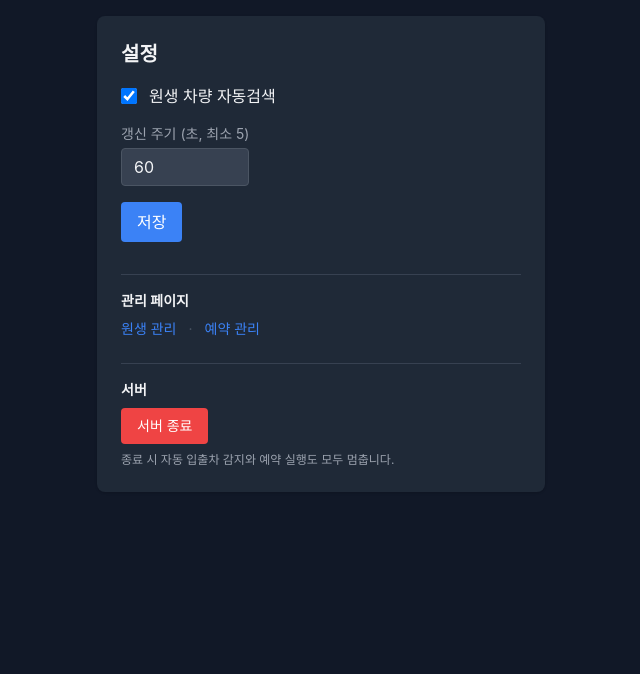
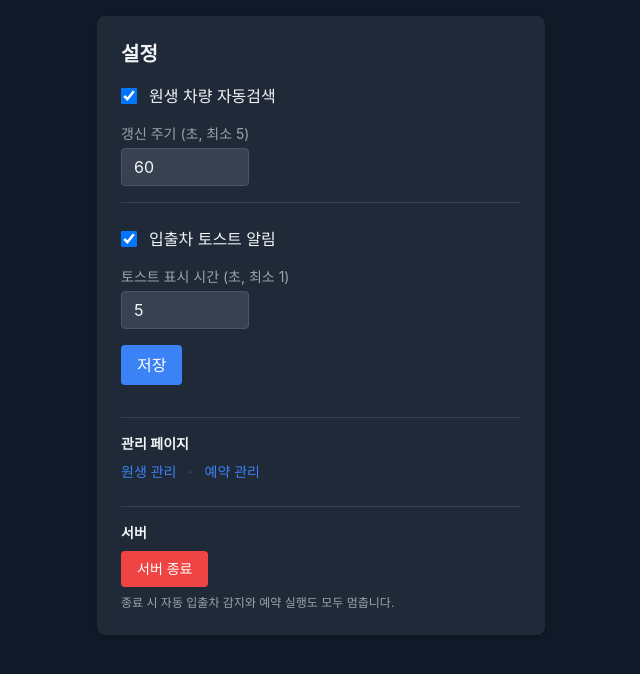
Before and after one commit to RoofSkY/auto-ansimtalk, a FastAPI app: page /settings in a window 1280 px wide. Shown: the part 65-739 px from the top of the page, without its empty margins (319-959 px from the left). Run offline with FastAPI, Linux system fonts and the light colour scheme; data that the repository does not hold is empty; parts of the project's set-up code (start-up, migrations or seed data) failed here and were passed over; some libraries are stand-ins or nearby versions.

Commit message:
입출차 토스트 알림 기능 추가: 설정에서 토스트 알림 활성화 및 표시 시간 조정 기능 구현

```diff
--- a/server.py
+++ b/server.py
@@ -51,6 +51,8 @@ SOUND_DIR = HERE / "sound"
 DEFAULT_CONFIG = {
     "auto_search": True,
     "auto_search_interval": 60,
+    "vehicle_toast": True,
+    "vehicle_toast_duration": 5,
 }
 
 DAY_LABELS = ["월", "화", "수", "목", "금"]
@@ -250,7 +252,13 @@ def _play_sound(filename: str) -> None:
 
 # ---------- 입출차 토스트 (브라우저 SSE) ----------
 def _notify_vehicle(kind: str, name: str, car: str) -> None:
-    emit_event("vehicle_notify", {"kind": kind, "name": name, "car": car})
+    if not state.config.get("vehicle_toast", True):
+        return
+    duration_ms = max(1, int(state.config.get("vehicle_toast_duration", 5))) * 1000
+    emit_event("vehicle_notify", {
+        "kind": kind, "name": name, "car": car,
+        "duration_ms": duration_ms,
+    })
 
 
 # ---------- 액션 (백그라운드 스레드에서 실행) ----------
@@ -665,10 +673,17 @@ async def shutdown():
 async def update_settings(request: Request):
     form = await request.form()
     state.config["auto_search"] = form.get("auto_search") == "on"
+    state.config["vehicle_toast"] = form.get("vehicle_toast") == "on"
     raw = form.get("auto_search_interval")
     if raw:
         try:
             state.config["auto_search_interval"] = max(5, int(raw))
+        except ValueError:
+            pass
+    raw = form.get("vehicle_toast_duration")
+    if raw:
+        try:
+            state.config["vehicle_toast_duration"] = max(1, int(raw))
         except ValueError:
             pass
     save_config(state.config)
--- a/templates/base.html
+++ b/templates/base.html
@@ -82,8 +82,9 @@
             },
             push(data) {
                 const id = ++this._seq;
+                const duration = data.duration_ms || 5000;
                 this.toasts.push({ id, ...data });
-                setTimeout(() => this.dismiss(id), 5000);
+                setTimeout(() => this.dismiss(id), duration);
             },
             dismiss(id) {
                 this.toasts = this.toasts.filter(t => t.id !== id);
--- a/templates/settings.html
+++ b/templates/settings.html
@@ -14,6 +14,20 @@
             <label class="block text-sm text-gray-500 dark:text-gray-400 mb-1">갱신 주기 (초, 최소 5)</label>
             <input name="auto_search_interval" type="number"
                    value="{{ config.auto_search_interval }}" min="5"
+                   class="px-3 py-1.5 border rounded dark:bg-gray-700 dark:border-gray-600 w-32">
+        </div>
+
+        <div class="pt-2 border-t dark:border-gray-700"></div>
+
+        <label class="flex items-center gap-3 cursor-pointer">
+            <input type="checkbox" name="vehicle_toast" {% if config.vehicle_toast %}checked{% endif %} class="w-4 h-4">
+            <span>입출차 토스트 알림</span>
+        </label>
+
+        <div>
+            <label class="block text-sm text-gray-500 dark:text-gray-400 mb-1">토스트 표시 시간 (초, 최소 1)</label>
+            <input name="vehicle_toast_duration" type="number"
+                   value="{{ config.vehicle_toast_duration }}" min="1"
                    class="px-3 py-1.5 border rounded dark:bg-gray-700 dark:border-gray-600 w-32">
         </div>
 
```
